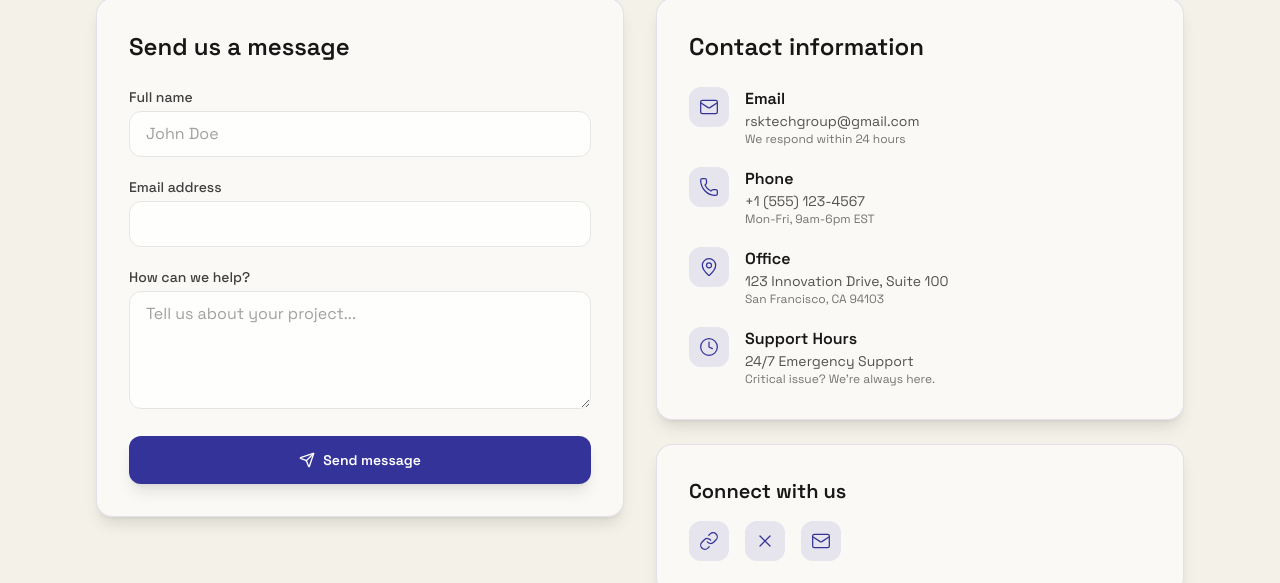
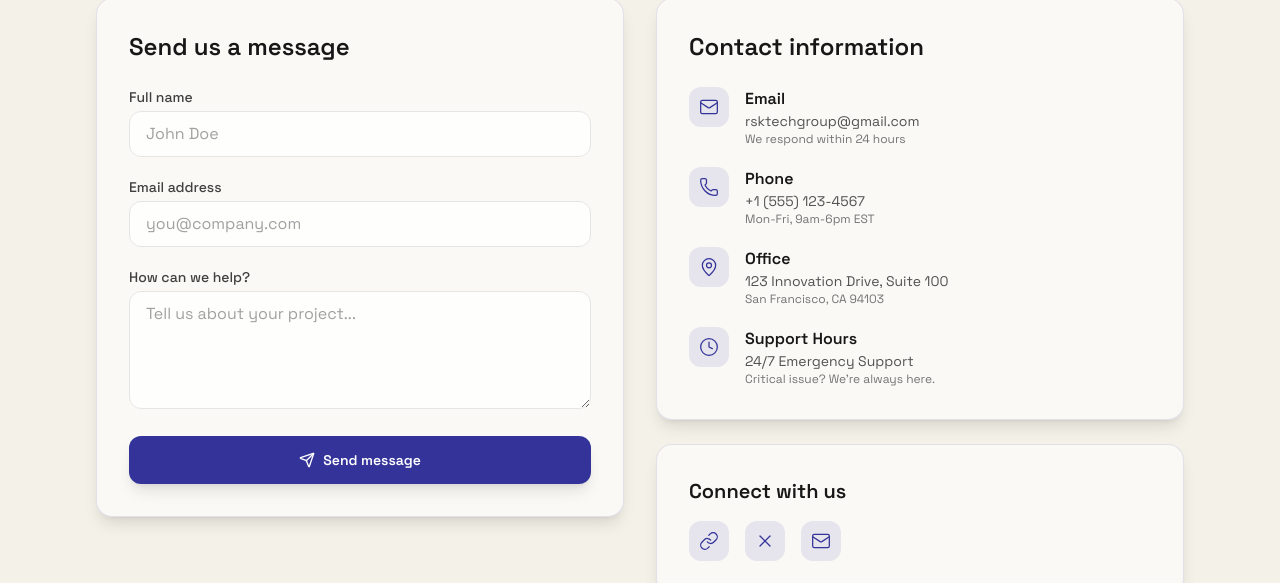
Before and after one commit to rsktechnologies/RSKCompanyWebsite, a Next.js app: page /contact in a window 1280 px wide. Shown: the part 650-1233 px from the top of the page. Built offline with nearby package versions, Linux system fonts and the light colour scheme.

Commit message:
Site updates

```diff
--- a/src/app/contact/page.tsx
+++ b/src/app/contact/page.tsx
@@ -1,6 +1,7 @@
 /* eslint-disable react/no-unescaped-entities */
 import type { Metadata } from "next";
 import Link from "next/link";
+import { ContactForm } from "@/components/contact/ContactForm";
 import { Reveal } from "@/components/motion/Reveal";
 import { siteConfig } from "@/config/site";
 import {
@@ -10,33 +11,8 @@ import {
   MapPin,
   MessageSquare,
   Phone,
-  Send,
   X,
 } from "lucide-react";
-
-async function sendMessage(formData: FormData) {
-  "use server";
-
-  const name = formData.get("name") as string;
-  const email = formData.get("email") as string;
-  const message = formData.get("message") as string;
-
-  // Here you would send the email
-  // For now, we'll just log it
-  console.log("New message from contact form:", { name, email, message });
-
-  // In production, use a service like SendGrid, Resend, or nodemailer
-  // Example with Resend:
-  // const resend = new Resend(process.env.RESEND_API_KEY);
-  // await resend.emails.send({
-  //   from: 'contact@yourdomain.com',
-  //   to: 'hello@rsktechnologies.com',
-  //   subject: `New contact form message from ${name}`,
-  //   html: `<p><strong>Name:</strong> ${name}</p><p><strong>Email:</strong> ${email}</p><p><strong>Message:</strong> ${message}</p>`,
-  // });
-
-  // For demo, just log
-}
 
 export const metadata: Metadata = {
   title: "Contact | RSK Technologies Group",
@@ -83,7 +59,6 @@ const socialLinks = [
 export default function ContactPage() {
   return (
     <div className="overflow-hidden">
-      {/* Hero Section */}
       <section className="relative isolate">
         <div className="pointer-events-none absolute inset-0">
           <div className="absolute -left-24 top-10 h-72 w-72 rounded-full bg-[rgb(51,51,153)]/20 blur-3xl" />
@@ -101,7 +76,7 @@ export default function ContactPage() {
 
           <Reveal delay={0.06}>
             <h1 className="mt-6 max-w-3xl text-balance text-4xl font-semibold leading-[1.1] tracking-tight text-neutral-900 sm:text-5xl lg:text-6xl">
-              Let's build something{" "}
+              Let&apos;s build something{" "}
               <span className="text-[rgb(51,51,153)]">extraordinary</span> together.
             </h1>
           </Reveal>
@@ -109,71 +84,21 @@ export default function ContactPage() {
           <Reveal delay={0.12}>
             <p className="mt-6 max-w-2xl text-pretty text-lg leading-relaxed text-neutral-700 sm:text-xl">
               Whether you have a project in mind, need technical advice, or just want to
-              learn more — we'd love to hear from you.
+              learn more — we&apos;d love to hear from you.
             </p>
           </Reveal>
         </div>
       </section>
 
-      {/* Contact Grid */}
       <section className="mx-auto max-w-6xl px-4 py-20 sm:px-6 lg:px-8">
         <div className="grid gap-8 lg:grid-cols-2">
-          {/* Contact Form */}
           <Reveal>
             <div className="rounded-2xl border border-[rgb(51,51,153)]/12 bg-white/55 p-6 shadow-lg backdrop-blur-sm sm:p-8">
               <h2 className="mb-6 text-2xl font-semibold text-neutral-900">Send us a message</h2>
-              <form action={sendMessage} className="space-y-5">
-                <div>
-                  <label htmlFor="name" className="mb-1 block text-sm font-medium text-neutral-700">
-                    Full name
-                  </label>
-                  <input
-                    type="text"
-                    id="name"
-                    name="name"
-                    required
-                    className="w-full rounded-xl border border-neutral-200 bg-white/80 px-4 py-2.5 text-neutral-900 placeholder:text-neutral-400 focus:border-[rgb(51,51,153)] focus:outline-none focus:ring-1 focus:ring-[rgb(51,51,153)]"
-                    placeholder="John Doe"
-                  />
-                </div>
-                <div>
-                  <label htmlFor="email" className="mb-1 block text-sm font-medium text-neutral-700">
-                    Email address
-                  </label>
-                  <input
-                    type="email"
-                    id="email"
-                    name="email"
-                    required
-                    className="w-full rounded-xl border border-neutral-200 bg-white/80 px-4 py-2.5 text-neutral-900 placeholder:text-neutral-400 focus:border-[rgb(51,51,153)] focus:outline-none focus:ring-1 focus:ring-[rgb(51,51,153)]"
-                    placeholder=""
-                  />
-                </div>
-                <div>
-                  <label htmlFor="message" className="mb-1 block text-sm font-medium text-neutral-700">
-                    How can we help?
-                  </label>
-                  <textarea
-                    id="message"
-                    name="message"
-                    rows={4}
-                    required
-                    className="w-full rounded-xl border border-neutral-200 bg-white/80 px-4 py-2.5 text-neutral-900 placeholder:text-neutral-400 focus:border-[rgb(51,51,153)] focus:outline-none focus:ring-1 focus:ring-[rgb(51,51,153)]"
-                    placeholder="Tell us about your project..."
-                  />
-                </div>
-                <button
-                  type="submit"
-                  className="inline-flex h-12 w-full items-center justify-center gap-2 rounded-xl bg-[rgb(51,51,153)] px-6 text-sm font-semibold text-white shadow-lg transition-all duration-200 hover:-translate-y-0.5 hover:bg-[rgb(41,41,128)] hover:shadow-xl"
-                >
-                  <Send size={16} />
-                  Send message
-                </button>
-              </form>
+              <ContactForm />
             </div>
           </Reveal>
 
-          {/* Contact Info */}
           <div className="space-y-6">
             <Reveal delay={0.06}>
               <div className="rounded-2xl border border-[rgb(51,51,153)]/12 bg-white/55 p-6 shadow-lg backdrop-blur-sm sm:p-8">
--- /dev/null
+++ b/src/components/contact/ContactForm.tsx
@@ -0,0 +1,134 @@
+"use client";
+
+import { Send } from "lucide-react";
+import { FormEvent, useState } from "react";
+
+const CONTACT_EMAIL = "rsktechgroup@gmail.com";
+
+type FormStatus = "idle" | "submitting" | "success" | "error";
+
+const inputClassName =
+  "w-full rounded-xl border border-neutral-200 bg-white/80 px-4 py-2.5 text-neutral-900 placeholder:text-neutral-400 focus:border-[rgb(51,51,153)] focus:outline-none focus:ring-1 focus:ring-[rgb(51,51,153)] disabled:opacity-60";
+
+export function ContactForm() {
+  const [status, setStatus] = useState<FormStatus>("idle");
+  const [errorMessage, setErrorMessage] = useState("");
+  const isSubmitting = status === "submitting";
+
+  async function handleSubmit(event: FormEvent<HTMLFormElement>) {
+    event.preventDefault();
+    setStatus("submitting");
+    setErrorMessage("");
+
+    const form = event.currentTarget;
+    const formData = new FormData(form);
+    const name = String(formData.get("name") ?? "").trim();
+    const email = String(formData.get("email") ?? "").trim();
+    const message = String(formData.get("message") ?? "").trim();
+
+    const endpoint = process.env.NEXT_PUBLIC_CONTACT_FORM_ENDPOINT;
+
+    try {
+      if (endpoint) {
+        const response = await fetch(endpoint, {
+          method: "POST",
+          headers: { Accept: "application/json" },
+          body: formData,
+        });
+
+        if (!response.ok) {
+          throw new Error("Unable to send your message. Please try again.");
+        }
+      } else {
+        const subject = encodeURIComponent(`Contact from ${name}`);
+        const body = encodeURIComponent(
+          `Name: ${name}\nEmail: ${email}\n\n${message}`,
+        );
+        window.location.href = `mailto:${CONTACT_EMAIL}?subject=${subject}&body=${body}`;
+      }
+
+      setStatus("success");
+      form.reset();
+    } catch {
+      setStatus("error");
+      setErrorMessage(
+        "Something went wrong. Please email us directly at rsktechgroup@gmail.com.",
+      );
+    }
+  }
+
+  return (
+    <form onSubmit={handleSubmit} className="space-y-5">
+      <div>
+        <label htmlFor="name" className="mb-1 block text-sm font-medium text-neutral-700">
+          Full name
+        </label>
+        <input
+          type="text"
+          id="name"
+          name="name"
+          required
+          disabled={isSubmitting}
+          className={inputClassName}
+          placeholder="John Doe"
+        />
+      </div>
+
+      <div>
+        <label htmlFor="email" className="mb-1 block text-sm font-medium text-neutral-700">
+          Email address
+        </label>
+        <input
+          type="email"
+          id="email"
+          name="email"
+          required
+          disabled={isSubmitting}
+          className={inputClassName}
+          placeholder="you@company.com"
+        />
+      </div>
+
+      <div>
+        <label htmlFor="message" className="mb-1 block text-sm font-medium text-neutral-700">
+          How can we help?
+        </label>
+        <textarea
+          id="message"
+          name="message"
+          rows={4}
+          required
+          disabled={isSubmitting}
+          className={inputClassName}
+          placeholder="Tell us about your project..."
+        />
+      </div>
+
+      <button
+        type="submit"
+        disabled={isSubmitting}
+        className="inline-flex h-12 w-full items-center justify-center gap-2 rounded-xl bg-[rgb(51,51,153)] px-6 text-sm font-semibold text-white shadow-lg transition-all duration-200 hover:-translate-y-0.5 hover:bg-[rgb(41,41,128)] hover:shadow-xl disabled:translate-y-0 disabled:opacity-60"
+      >
+        <Send size={16} />
+        {isSubmitting ? "Sending…" : "Send message"}
+      </button>
+
+      {status === "success" ? (
+        <p
+          role="status"
+          className="rounded-xl border border-green-200 bg-green-50 px-4 py-3 text-sm text-green-800"
+        >
+          {process.env.NEXT_PUBLIC_CONTACT_FORM_ENDPOINT
+            ? "Thanks — your message was sent. We will reply within 24 hours."
+            : "Thanks — your email app should open with your message ready to send."}
+        </p>
+      ) : null}
+
+      {status === "error" ? (
+        <p role="alert" className="text-sm text-red-600">
+          {errorMessage}
+        </p>
+      ) : null}
+    </form>
+  );
+}
```
Also changed, not shown: 2 other files (tests, documents, lock files or other folders).
